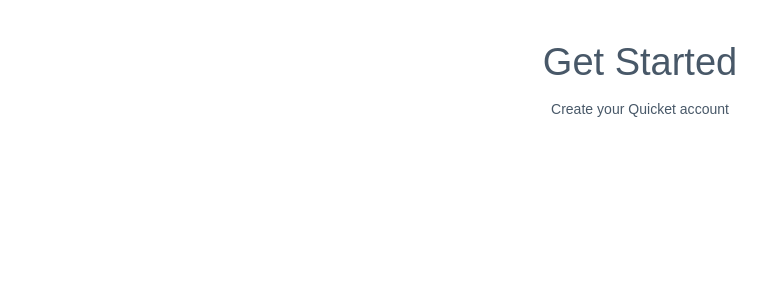
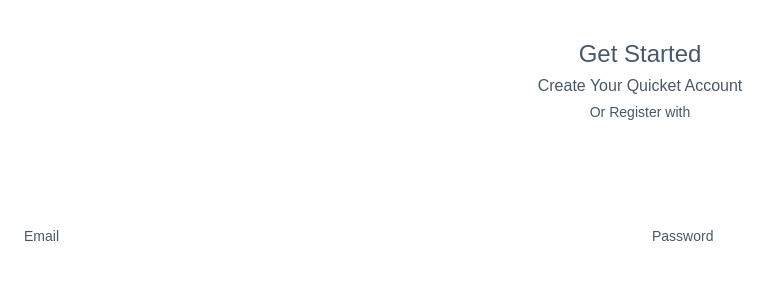
Before and after one commit to KirillUnited/Customer, a Next.js app: page / in a window 1280 px wide. Shown: the top 300 px of the page, without its empty margins (0-780 px from the left). Built offline with nearby package versions, Linux system fonts and the light colour scheme.

Commit message:
Add Layout, Form

```diff
--- a/components/form/form.js
+++ b/components/form/form.js
@@ -1,9 +1,9 @@
-import React from 'react';
+import styles from "../../styles/components/Form.module.scss";
 
 const Form = ({id, children}) => {
     return (
-        <form className="form" id={id} method="POST" action="">
-            <fieldset className="form-fieldset">
+        <form className={`${styles["form"]}`} id={id} method="POST" action="">
+            <fieldset className={`${styles["form-fieldset"]}`}>
                 {children}
             </fieldset>
         </form>
@@ -12,7 +12,7 @@
 
 const FormInput = ({type, id, children,...rest}) => {
     return (
-        <div className="form-input">
+        <div className={`${styles["form-input"]}`}>
             <input
                 type={type}
                 id={id}
--- a/components/layout.js
+++ b/components/layout.js
@@ -1,33 +1,25 @@
-/**
- * Layout component that queries for data
- * with Gatsby's useStaticQuery component
- *
- * See: https://www.gatsbyjs.com/docs/use-static-query/
- */
-
 import * as React from "react"
 import PropTypes from "prop-types"
 
-
-import Header from "./header/header";
-import Footer from "./footer/footer";
-import "../styles/main.scss";
+// import Header from "./header/header";
+// import Footer from "./footer/footer";
+import styles from "../styles/layout/Layout.module.scss";
 
 const Layout = ({children}) => {
     return (
-        <div className="vw-wrapper">
-            <Header/>
-            <main className="vw-content">{children}</main>
-            <Footer/>
+        <div className={`${styles["wrapper"]}`}>
+            {/* <Header/> */}
+            <main className={`${styles["content"]}`}>{children}</main>
+            {/* <Footer/> */}
         </div>
     )
 };
 
 const Section = ({children, content = "content", ...rest}) => {
     return (
-        <section className={`vw-section ${rest.classes? rest.classes:""}`} {...rest}>
-            <div className='vw-container'>
-                <div className={`vw-section-${content}`}>{children}</div>
+        <section className={`${styles["section"]} ${rest.classes? rest.classes:""}`} {...rest}>
+            <div className={`${styles["container"]}`}>
+                <div className={`${styles["section-" + content]}`}>{children}</div>
             </div>
         </section>
     )
--- a/pages/index.js
+++ b/pages/index.js
@@ -1,22 +1,33 @@
 import Head from 'next/head'
 import Image from 'next/image'
+import Form, { FormInput } from '../components/form/form'
+import Layout, { Section } from '../components/layout'
 
 export default function Home() {
   return (
     <>
       <Head>
         <title>Quicket Customer Account</title>
-        <meta name="description" content="Generated by create next app" />
+        <meta name="description" content="Quicket Customer Account" />
         <link rel="icon" href="/favicon.ico" />
       </Head>
-      <main>
-        <div className='vw-section'>
-          <div className='vw-section-header'>
-            <h1 style={{ fontSize: "38px" }}>Get Started</h1>
-            <p>Create your Quicket account</p>
-          </div>
-        </div>
-      </main>
+      <Layout>
+        <Section content='header'>
+          <h1>Get Started</h1>
+          <h3>Create your Quicket account</h3>
+          <p>Or Register with</p>
+        </Section>
+        <Section>
+          <Form id={`register_form`}>
+            <FormInput id={`register_form_email`} type={`email`}>
+              <label>Email</label>
+            </FormInput>
+            <FormInput id={`register_form_password`} type={`password`}>
+              <label>Password</label>
+            </FormInput>
+          </Form>
+        </Section>
+      </Layout>
     </>
   )
 }
--- a/styles/base/_typography.scss
+++ b/styles/base/_typography.scss
@@ -7,6 +7,7 @@
         font-weight: 500;
         line-height: 116%;
         margin-bottom: 0.4em;
+        text-transform: capitalize;
         // Help prevent overflow of long words/names/URLs
         // word-break: break-word; // See reset.css
         // Optional, not supported for all languages:
@@ -62,7 +63,7 @@
 }
 
 a {
-color: var(--text-color-1);
+color: var(--color-green);
 }
 a,
 a:active,
--- a/styles/components/_form.scss
+++ b/styles/components/Form.module.scss
@@ -1,3 +1,5 @@
+@import "../utilities";
+
 .form {
     $font-size: 16px;
 
--- /dev/null
+++ b/styles/layout/Layout.module.scss
@@ -0,0 +1,55 @@
+@import "../utilities";
+
+.wrapper {
+    display: flex;
+    flex-direction: column;
+    min-height: 100vh;
+}
+
+.content {
+    flex: 1 0 auto;
+}
+
+.container {
+    position: relative;
+    display: flex;
+    flex-direction: column;
+    width: Min(100% - #{getMinMax(48px, 48px)}, #{getrem($base-container)});
+    margin-right: auto;
+    margin-left: auto;
+}
+
+.section {
+    position: relative;
+
+    &-header {
+        text-align: center;
+        padding-top: getMinMax(25px, 40px);
+        padding-bottom: getMinMax(10px, 20px);
+    }
+
+    &-content {
+        padding-top: getMinMax(25px, 40px);
+        padding-bottom: getMinMax(25px, 40px);
+    }
+
+    @include less-sm() {
+        &-banner {
+            padding-top: getMinMax(10px, 10px);
+            padding-bottom: getMinMax(25px, 25px);
+        }
+    }
+    @include less-xs() {
+        &.has-slider {
+            .container {
+                width: 100%;
+            }
+        }
+    }
+}
+
+@include less-sm {
+    .container {
+        max-width: 100%;
+    }
+}
--- a/styles/main.scss
+++ b/styles/main.scss
@@ -2,7 +2,3 @@
 @import "./base/reset";
 @import "./base/typography";
 @import "./helpers/helpers";
-@import "./layout/layout";
-@import "./layout/grid";
-@import "./components/button";
-@import "components/form";
```
Also changed, not shown: 1 other file (tests, documents, lock files or other folders).
